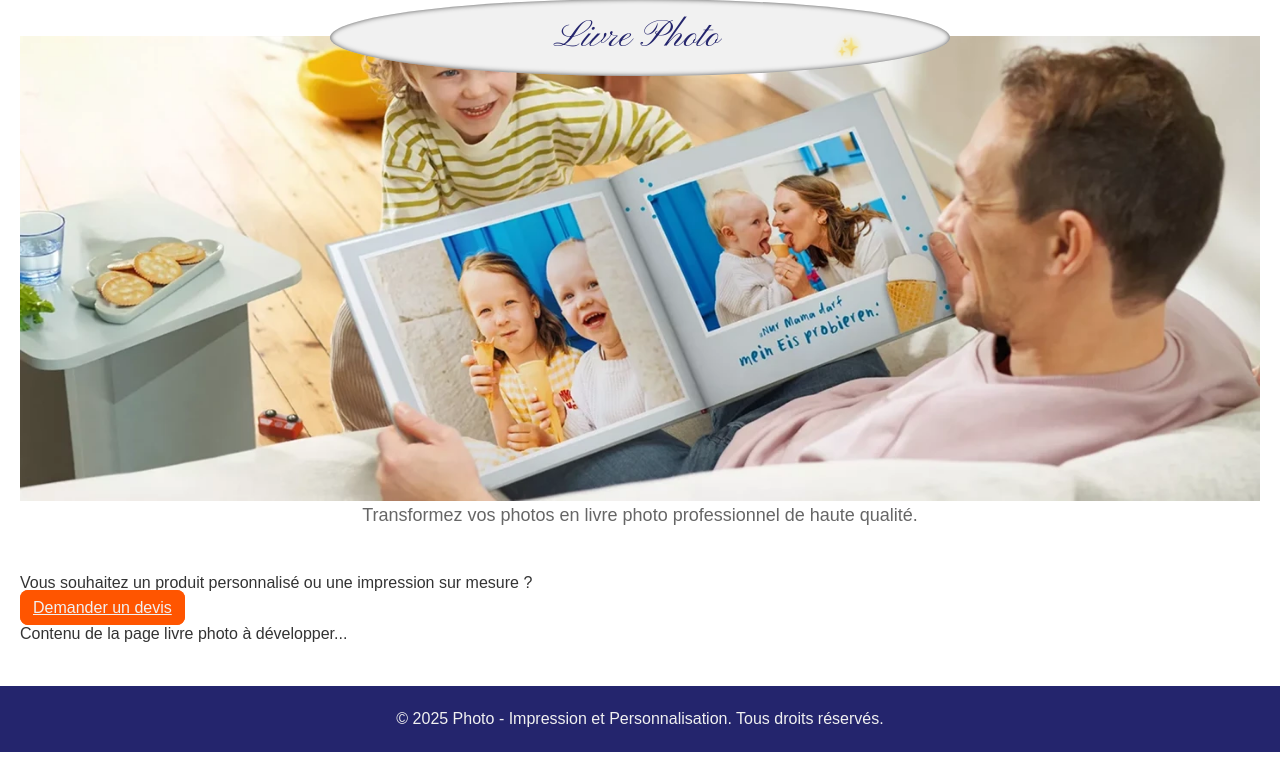
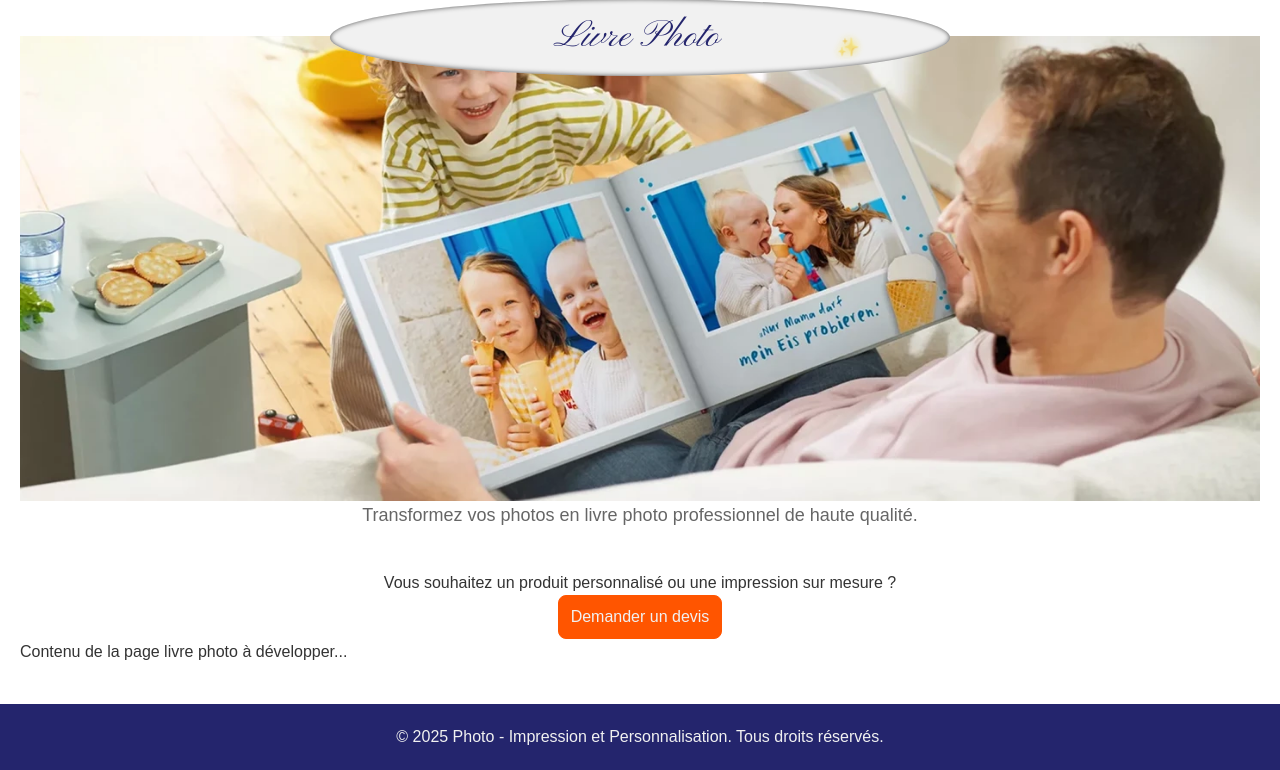
Before and after one commit to Christophe335/photo, a PHP site: page /pages/livre-photo.php in a window 1280 px wide. Shown: the part 161-931 px from the top of the page. Run offline with PHP 8.4, Linux system fonts and the light colour scheme.

Commit message:
Fix button styling - center button and remove text decoration

```diff
--- a/css/style.css
+++ b/css/style.css
@@ -66,16 +66,15 @@ body {
   border-radius: 8px;
   cursor: pointer;
   transition: all 0.3s ease;
+  text-decoration: none;
+  display: inline-block;
 }
 
 .bouton:hover {
   background-color: #f1f1f1;
   color: #ff5500;
   border: solid 1px #ff5500;
-}
-
-.bouton:hover {
-  background-color: #ff4400;
+  text-decoration: none;
 }
 
 .bull {
--- a/includes/bt-devis.php
+++ b/includes/bt-devis.php
@@ -1,7 +1,6 @@
-<section>
-    <p>Vous souhaitez un produit personnalisé ou une impression sur mesure ?</p>
-    <div>
-        <a  class="bouton" href="../formulaires/devis.php" >Demander un devis</a>
-
+<section class="centre-div">
+    <p class="centre-text">Vous souhaitez un produit personnalisé ou une impression sur mesure ?</p>
+    <div style="text-align: center;">
+        <a class="bouton" href="../formulaires/devis.php">Demander un devis</a>
     </div>
 </section>
```
